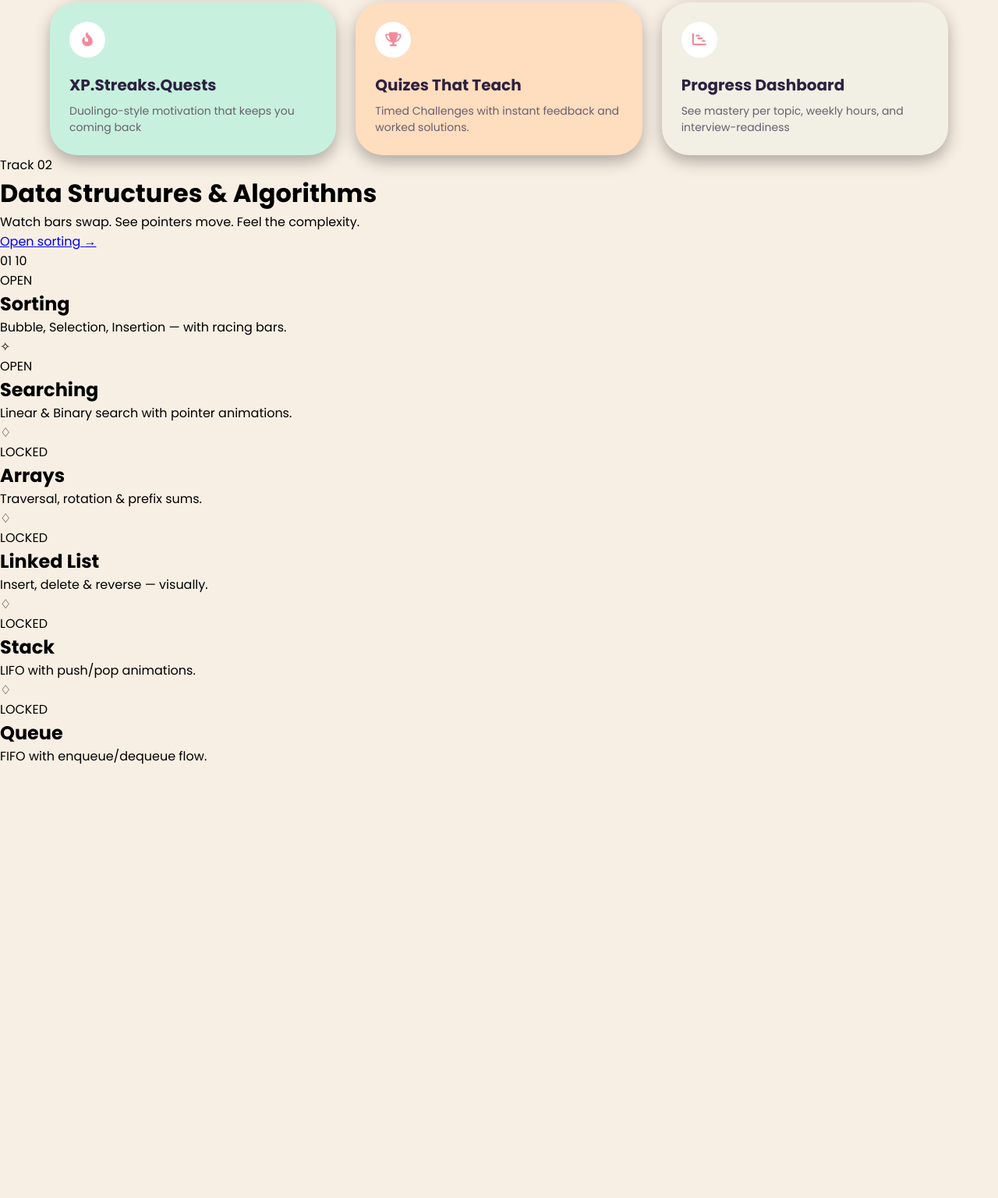
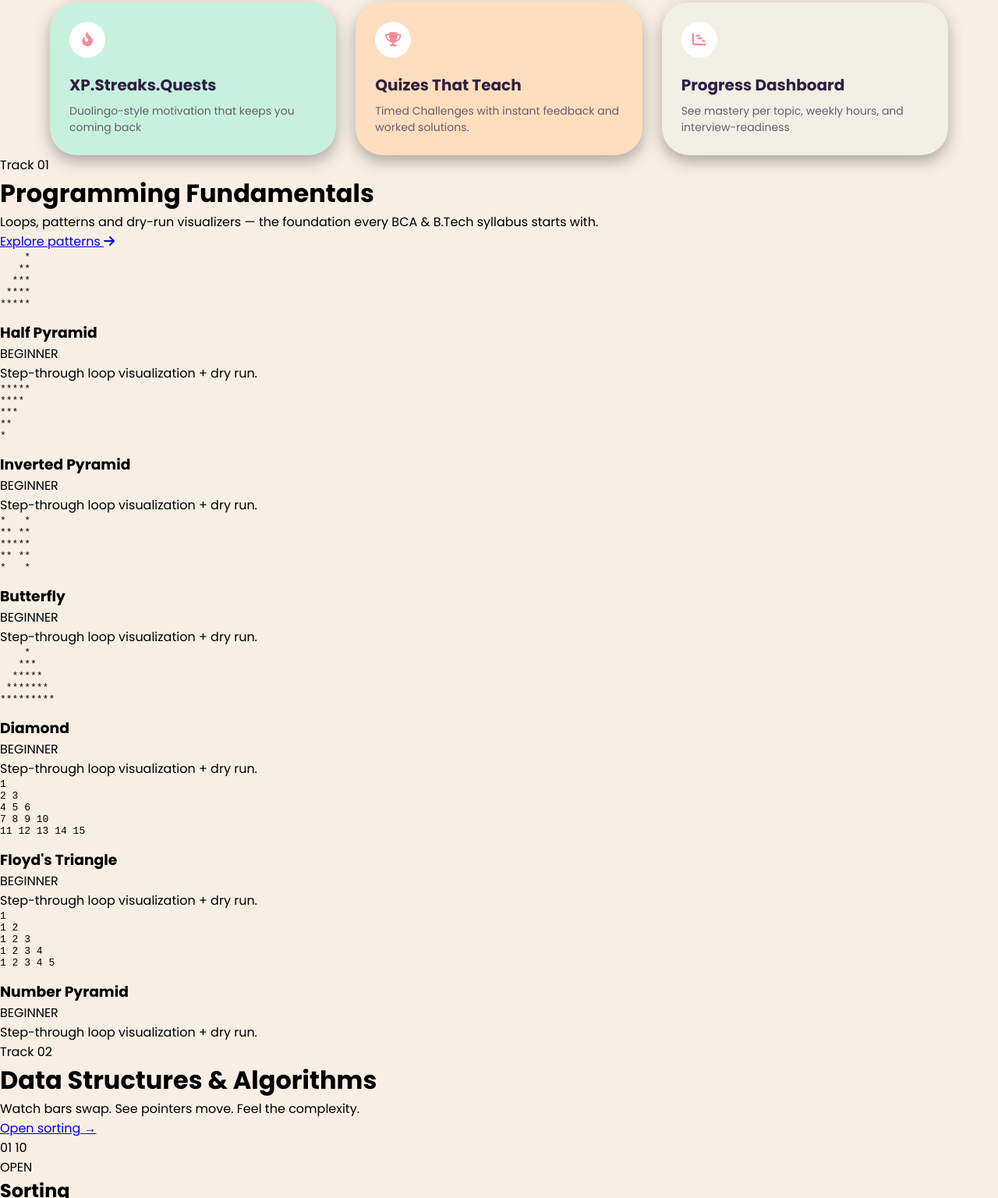
Before and after one commit to shraddhamakana12/AlgoVerse, a plain HTML site: page index.html in a window 1280 px wide. Shown: the part 1389-2925 px from the top of the page at 78% size. Before the commit the page ends 2371 px from the top, so only its background shows below. Drawn offline with Linux system fonts and the light colour scheme.

Commit message:
Update index.html

```diff
--- a/index.html
+++ b/index.html
@@ -232,6 +232,278 @@ for(i=0;i&lt;n-1;i++){
 
     </div>
 </div>
+    <!-- ================= PAGE 3 ================= -->
+
+<main class="fundamentals-page">
+
+    <!-- PAGE HEADING -->
+
+    <div class="fundamentals-header">
+
+        <div class="track-badge">
+            Track 01
+        </div>
+
+        <h1>
+            Programming Fundamentals
+        </h1>
+
+        <p>
+            Loops, patterns and dry-run visualizers — the foundation every
+            BCA & B.Tech syllabus starts with.
+        </p>
+
+        <a href="#" class="explore-patterns">
+            Explore patterns
+            <i class="fa-solid fa-arrow-right"></i>
+        </a>
+
+    </div>
+
+
+    <!-- ================= PATTERN GRID ================= -->
+
+    <div class="patterns-grid">
+
+
+        <!-- CARD 1 -->
+
+        <div class="pattern-card">
+
+            <div class="pattern-preview">
+
+                <pre>
+    *
+   **
+  ***
+ ****
+*****
+                </pre>
+
+            </div>
+
+            <div class="pattern-info">
+
+                <div class="pattern-title-row">
+
+                    <h3>
+                        Half Pyramid
+                    </h3>
+
+                    <span class="difficulty-badge">
+                        BEGINNER
+                    </span>
+
+                </div>
+
+                <p>
+                    Step-through loop visualization + dry run.
+                </p>
+
+            </div>
+
+        </div>
+
+
+        <!-- CARD 2 -->
+
+        <div class="pattern-card">
+
+            <div class="pattern-preview">
+
+                <pre>
+*****
+****
+***
+**
+*
+                </pre>
+
+            </div>
+
+            <div class="pattern-info">
+
+                <div class="pattern-title-row">
+
+                    <h3>
+                        Inverted Pyramid
+                    </h3>
+
+                    <span class="difficulty-badge">
+                        BEGINNER
+                    </span>
+
+                </div>
+
+                <p>
+                    Step-through loop visualization + dry run.
+                </p>
+
+            </div>
+
+        </div>
+
+
+        <!-- CARD 3 -->
+
+        <div class="pattern-card">
+
+            <div class="pattern-preview">
+
+                <pre>
+*   *
+** **
+*****
+** **
+*   *
+                </pre>
+
+            </div>
+
+            <div class="pattern-info">
+
+                <div class="pattern-title-row">
+
+                    <h3>
+                        Butterfly
+                    </h3>
+
+                    <span class="difficulty-badge">
+                        BEGINNER
+                    </span>
+
+                </div>
+
+                <p>
+                    Step-through loop visualization + dry run.
+                </p>
+
+            </div>
+
+        </div>
+
+
+        <!-- CARD 4 -->
+
+        <div class="pattern-card">
+
+            <div class="pattern-preview">
+
+                <pre>
+    *
+   ***
+  *****
+ *******
+*********
+                </pre>
+
+            </div>
+
+            <div class="pattern-info">
+
+                <div class="pattern-title-row">
+
+                    <h3>
+                        Diamond
+                    </h3>
+
+                    <span class="difficulty-badge">
+                        BEGINNER
+                    </span>
+
+                </div>
+
+                <p>
+                    Step-through loop visualization + dry run.
+                </p>
+
+            </div>
+
+        </div>
+
+
+        <!-- CARD 5 -->
+
+        <div class="pattern-card">
+
+            <div class="pattern-preview">
+
+                <pre>
+1
+2 3
+4 5 6
+7 8 9 10
+11 12 13 14 15
+                </pre>
+
+            </div>
+
+            <div class="pattern-info">
+
+                <div class="pattern-title-row">
+
+                    <h3>
+                        Floyd's Triangle
+                    </h3>
+
+                    <span class="difficulty-badge">
+                        BEGINNER
+                    </span>
+
+                </div>
+
+                <p>
+                    Step-through loop visualization + dry run.
+                </p>
+
+            </div>
+
+        </div>
+
+
+        <!-- CARD 6 -->
+
+        <div class="pattern-card">
+
+            <div class="pattern-preview">
+
+                <pre>
+1
+1 2
+1 2 3
+1 2 3 4
+1 2 3 4 5
+                </pre>
+
+            </div>
+
+            <div class="pattern-info">
+
+                <div class="pattern-title-row">
+
+                    <h3>
+                        Number Pyramid
+                    </h3>
+
+                    <span class="difficulty-badge">
+                        BEGINNER
+                    </span>
+
+                </div>
+
+                <p>
+                    Step-through loop visualization + dry run.
+                </p>
+
+            </div>
+
+        </div>
+
+
+    </div>
+
+
+</main>
     <main class="dsa-section">
 
         <div class="section-header">
```
